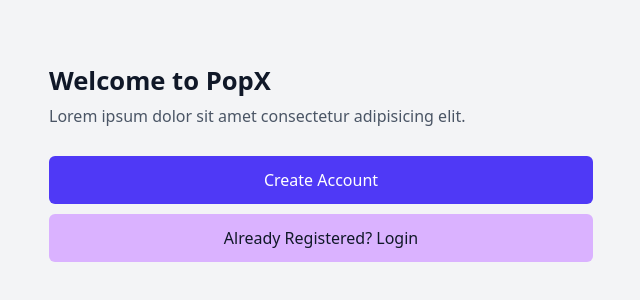
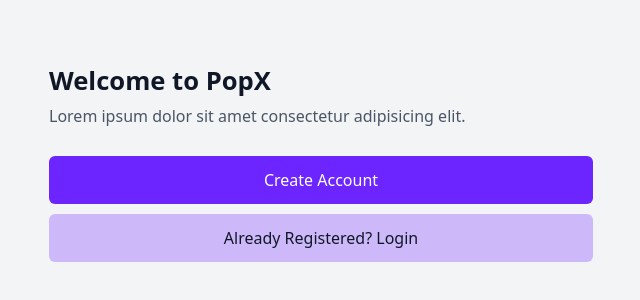
Before and after one commit to imshah-id/assignment, a React (Vite) app: page / in a window 1280 px wide. Shown: the part 498-798 px from the top of the page, without its empty margins (319-959 px from the left). Built offline with nearby package versions, Linux system fonts and the light colour scheme.

Commit message:
color correction

```diff
--- a/src/pages/LandingPage.jsx
+++ b/src/pages/LandingPage.jsx
@@ -6,7 +6,6 @@ const LandingPage = () => {
 
   return (
     <main className="bg-gray-100">
-
       <div className="flex flex-col justify-end h-svh p-4 bg-gray-100 sm:max-w-lg md:max-w-xl mx-auto">
         <h1 className="text-[1.6rem] font-semibold text-gray-900">
           Welcome to PopX
@@ -17,13 +16,13 @@ const LandingPage = () => {
 
         <section className="flex flex-col gap-2.5 mt-4 mb-6">
           <button
-          className="py-3 px-4 font-medium text-white bg-indigo-600 rounded-md hover:bg-indigo-700"
+            className="py-3 px-4 font-medium text-white bg-[#6C25FF] rounded-md hover:bg-indigo-700"
             onClick={() => navigate("/register")}
           >
             Create Account
           </button>
           <button
-          className="p-3 font-medium text-gray-900 bg-purple-300 rounded-md"
+            className="p-3 font-medium text-gray-900 bg-[#6c25FF48] rounded-md"
             onClick={() => navigate("/login")}
           >
             Already Registered? Login
--- a/src/pages/Login.jsx
+++ b/src/pages/Login.jsx
@@ -58,9 +58,7 @@ const Login = () => {
             type="submit"
             disabled={!isValid}
             className={`font-semibold text-white p-2 mt-3 rounded-md w-full transition-all ${
-              isValid
-                ? "bg-indigo-600 hover:bg-indigo-700"
-                : "bg-gray-300 cursor-not-allowed"
+              isValid ? "bg-[#6C25FF]" : "bg-gray-300 cursor-not-allowed"
             }`}
           >
             Login
--- a/src/pages/Profile.jsx
+++ b/src/pages/Profile.jsx
@@ -17,7 +17,7 @@ const Profile = () => {
               alt="Profile"
               className="w-16 h-16 rounded-full border"
             />
-            <div className="absolute bottom-0 right-0 w-6 h-6 bg-purple-600 rounded-full flex items-center justify-center cursor-pointer">
+            <div className="absolute bottom-0 right-0 w-6 h-6 bg-[#6C25FF] rounded-full flex items-center justify-center cursor-pointer">
               <FaCamera className="text-white text-xs" />
             </div>
           </div>
--- a/src/pages/Register.jsx
+++ b/src/pages/Register.jsx
@@ -96,7 +96,6 @@ const Register = () => {
             <p className="text-red-500 text-sm">{errors.company.message}</p>
           )}
 
-
           <label className="text-sm mx-2 mt-2  text-indigo-600">
             Are you an agency?
           </label>
@@ -133,9 +132,7 @@ const Register = () => {
             type="submit"
             disabled={!isValid}
             className={`font-semibold text-white p-2 mt-4 rounded-md w-full transition-all ${
-              isValid
-                ? "bg-indigo-600 hover:bg-indigo-700"
-                : "bg-gray-300 cursor-not-allowed"
+              isValid ? "bg-[#6C25FF]" : "bg-gray-300 cursor-not-allowed"
             }`}
           >
             Create Account
```
Lines whose indentation alone changed are shown as unchanged.
